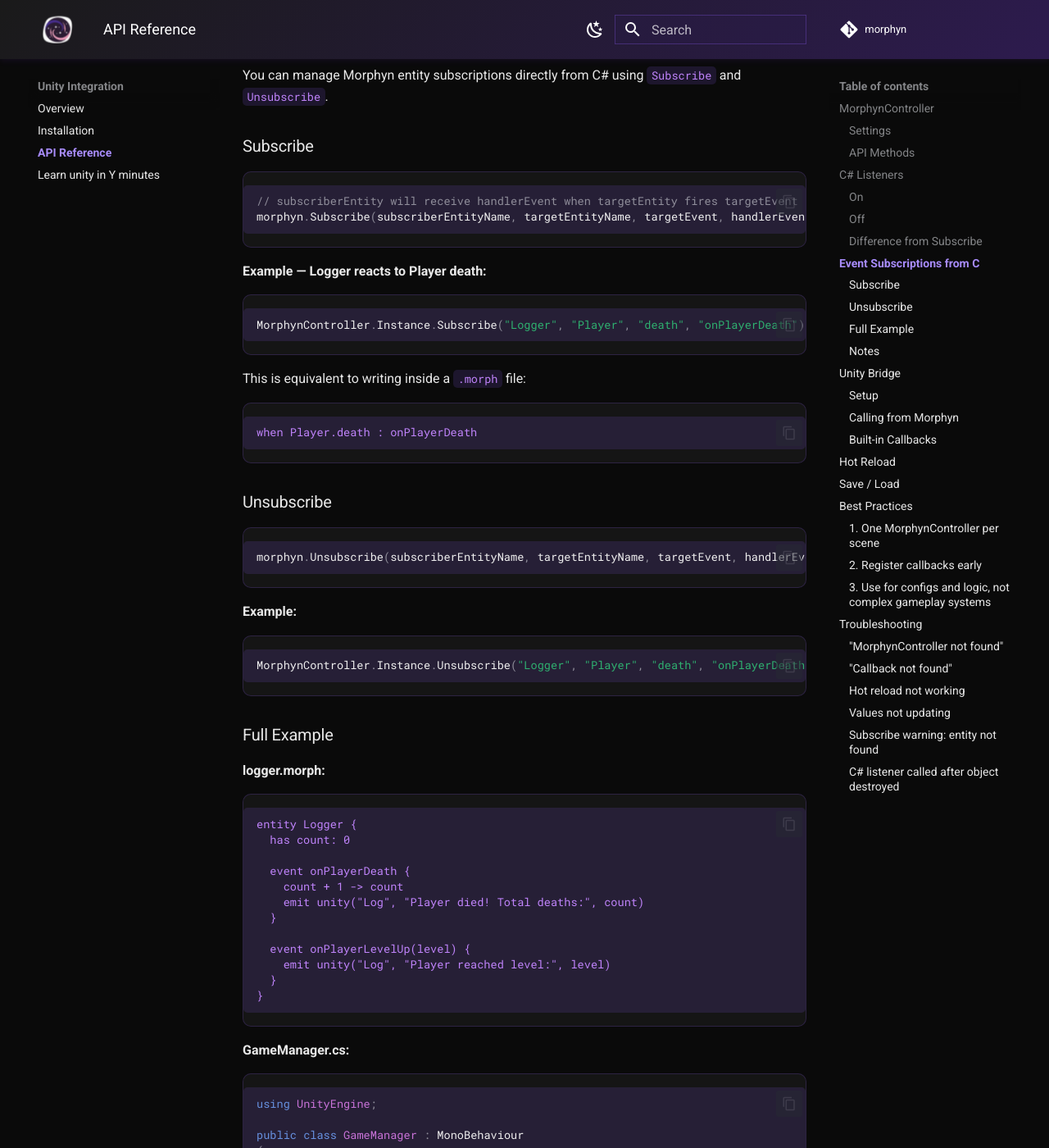
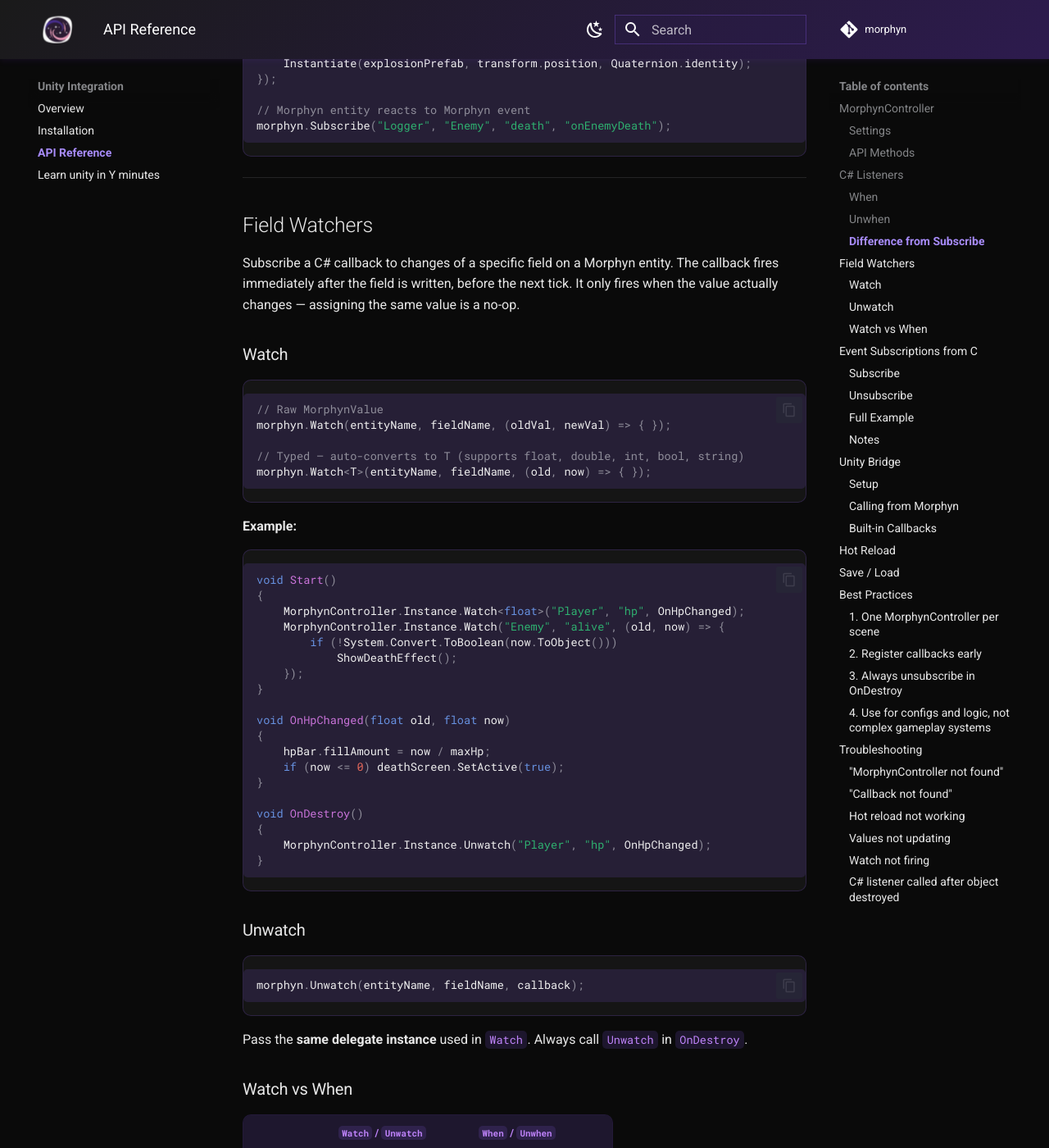
Before and after one commit to jvnkoo/morphyn, an MkDocs documentation site: the page built from docs/unity/api.md, in a window 1280 px wide and 1400 px high, scrolled down 3391 px. Shown: the whole window at 82% size. Built offline with MkDocs 1.6.1 and Material for MkDocs 9.7.7, drawn with Linux system fonts in a browser that asks for light colours; comment, search, counter and statistics services are not loaded; some of the changed text lies outside the part shown.

Commit message:
docs: add watch/unwatch to all documentation and learn guides
- learn-morphyn.md: new FIELD WATCHERS section with self and
cross-entity examples
- learn-unity.md: Watch/Unwatch examples, Watch vs When comparison table
- api.md: Field Watchers section, On/Off -> When/Unwhen rename
- unity-integration.md: field watcher example in Key Features
- language-reference.md: watch/unwatch syntax, keywords table updated
- events.md: Field Change Subscriptions section with rules

````diff
--- a/docs/unity/api.md
+++ b/docs/unity/api.md
@@ -27,7 +27,7 @@
 string nickname = morphyn.GetString("Player", "nickname");
 
 // Get field — generic (auto-converts to T)
-float hp = morphyn.Get<float>("Player", "hp");
+float hp   = morphyn.Get<float>("Player", "hp");
 bool alive = morphyn.Get<bool>("Player", "alive");
 
 // Get field — dynamic (returns whatever is stored: double, bool, string, MorphynPool or null)
@@ -58,10 +57,23 @@
 morphyn.Unsubscribe("Logger", "Player", "death", "onPlayerDeath");
 
 // Subscribe C# method to a Morphyn event
-morphyn.On("Player", "death", args => Debug.Log("Player died!"));
+morphyn.When("Player", "death", args => Debug.Log("Player died!"));
 
 // Unsubscribe C# method
-morphyn.Off("Player", "death", myHandler);
+morphyn.Unwhen("Player", "death", myHandler);
+
+// Watch a field for changes — raw MorphynValue
+morphyn.Watch("Player", "hp", (oldVal, newVal) => {
+    Debug.Log($"hp changed: {oldVal.NumVal} -> {newVal.NumVal}");
+});
+
+// Watch a field for changes — typed (auto-converts to T)
+morphyn.Watch<float>("Player", "hp", (old, now) => {
+    hpBar.fillAmount = now / maxHp;
+});
+
+// Unwatch
+morphyn.Unwatch("Player", "hp", myCallback);
 
 // Save / Load
 morphyn.SaveState();
@@ -72,12 +84,12 @@
 
 ## C# Listeners
 
-Subscribe any C# method directly to a Morphyn entity event using `On` and `Off`.
+Subscribe any C# method directly to a Morphyn entity event using `When` and `Unwhen`.
 
-### On
+### When
 
 ```cs
-MorphynController.Instance.On(entityName, eventName, handler);
+MorphynController.Instance.When(entityName, eventName, handler);
 ```
 
 The handler receives the same arguments the event was fired with as `object?[]`.
@@ -87,8 +99,8 @@
 ```cs
 void Start()
 {
-    MorphynController.Instance.On("Player", "death", OnPlayerDeath);
-    MorphynController.Instance.On("Player", "levelUp", args => {
+    MorphynController.Instance.When("Player", "death", OnPlayerDeath);
+    MorphynController.Instance.When("Player", "levelUp", args => {
         double level = Convert.ToDouble(args[0]);
         levelUpScreen.Show((int)level);
     });
@@ -103,22 +115,22 @@
 void OnDestroy()
 {
     // Always unsubscribe to avoid memory leaks
-    MorphynController.Instance.Off("Player", "death", OnPlayerDeath);
+    MorphynController.Instance.Unwhen("Player", "death", OnPlayerDeath);
 }
 ```
 
-### Off
+### Unwhen
 
 ```cs
-MorphynController.Instance.Off(entityName, eventName, handler);
+MorphynController.Instance.Unwhen(entityName, eventName, handler);
 ```
 
 !!! note
-    Always call `Off` in `OnDestroy` to avoid memory leaks and calls on destroyed objects.
+    Always call `Unwhen` in `OnDestroy` to avoid memory leaks and calls on destroyed objects.
 
 ### Difference from Subscribe
 
-| | `On` / `Off` | `Subscribe` / `Unsubscribe` |
+| | `When` / `Unwhen` | `Subscribe` / `Unsubscribe` |
 |---|---|---|
 | Subscriber | C# `Action<object?[]>` | Morphyn entity event |
 | Use case | Unity UI, audio, effects | Morphyn-to-Morphyn logic |
@@ -126,13 +138,71 @@
 
 ```cs
 // C# reacts to Morphyn event
-morphyn.On("Enemy", "death", args => {
+morphyn.When("Enemy", "death", args => {
     Instantiate(explosionPrefab, transform.position, Quaternion.identity);
 });
 
 // Morphyn entity reacts to Morphyn event
 morphyn.Subscribe("Logger", "Enemy", "death", "onEnemyDeath");
 ```
+
+---
+
+## Field Watchers
+
+Subscribe a C# callback to changes of a specific field on a Morphyn entity.
+The callback fires immediately after the field is written, before the next tick.
+It only fires when the value actually changes — assigning the same value is a no-op.
+
+### Watch
+
+```cs
+// Raw MorphynValue
+morphyn.Watch(entityName, fieldName, (oldVal, newVal) => { });
+
+// Typed — auto-converts to T (supports float, double, int, bool, string)
+morphyn.Watch<T>(entityName, fieldName, (old, now) => { });
+```
+
+**Example:**
+
+```cs
+void Start()
+{
+    MorphynController.Instance.Watch<float>("Player", "hp", OnHpChanged);
+    MorphynController.Instance.Watch("Enemy", "alive", (old, now) => {
+        if (!System.Convert.ToBoolean(now.ToObject()))
+            ShowDeathEffect();
+    });
+}
+
+void OnHpChanged(float old, float now)
+{
+    hpBar.fillAmount = now / maxHp;
+    if (now <= 0) deathScreen.SetActive(true);
+}
+
+void OnDestroy()
+{
+    MorphynController.Instance.Unwatch("Player", "hp", OnHpChanged);
+}
+```
+
+### Unwatch
+
+```cs
+morphyn.Unwatch(entityName, fieldName, callback);
+```
+
+Pass the **same delegate instance** used in `Watch`. Always call `Unwatch` in `OnDestroy`.
+
+### Watch vs When
+
+| | `Watch` / `Unwatch` | `When` / `Unwhen` |
+|---|---|---|
+| Trigger | Field value changes | Entity fires an event |
+| Arguments | `(oldValue, newValue)` | Event arguments |
+| Use case | UI sync, visual feedback | Reactions to game events |
 
 ---
 
@@ -163,12 +233,6 @@
 
 ```cs
 morphyn.Unsubscribe(subscriberEntityName, targetEntityName, targetEvent, handlerEvent);
-```
-
-**Example:**
-
-```cs
-MorphynController.Instance.Unsubscribe("Logger", "Player", "death", "onPlayerDeath");
 ```
 
 ### Full Example
@@ -338,7 +402,17 @@
 }
 ```
 
-### 3. Use for configs and logic, not complex gameplay systems
+### 3. Always unsubscribe in OnDestroy
+
+```cs
+void OnDestroy()
+{
+    MorphynController.Instance.Unwhen("Player", "death", myHandler);
+    MorphynController.Instance.Unwatch("Player", "hp", myWatcher);
+}
+```
+
+### 4. Use for configs and logic, not complex gameplay systems
 
 ```cs
 // GOOD
@@ -377,22 +451,18 @@
 float hp = morphyn.GetFloat("Player", "hp"); // 50
 ```
 
-### Subscribe warning: entity not found
+### Watch not firing
 
-```cs
-// MorphynController.Start() calls LoadAndRun() automatically if runOnStart is true
-// Safe to subscribe from Start() or later
-void Start()
-{
-    MorphynController.Instance.Subscribe("Logger", "Player", "death", "onPlayerDeath");
-}
-```
+- Check the field name matches exactly (case-sensitive)
+- Watch fires only on value **change** — setting the same value does nothing
+- Make sure `Watch` is called after `LoadAndRun()` completes
 
 ### C# listener called after object destroyed
 
 ```cs
 void OnDestroy()
 {
-    MorphynController.Instance.Off("Player", "death", myHandler);
+    MorphynController.Instance.Unwhen("Player", "death", myHandler);
+    MorphynController.Instance.Unwatch("Player", "hp", myWatcher);
 }
 ```
````
Also changed, not shown: other parts of docs/unity/api.md (+0 -1 lines), docs/learn/learn-unity.md (+62 -10 lines), docs/learn/learn.md (+62 -2 lines), docs/unity/overview.md (+25 -1 lines).
